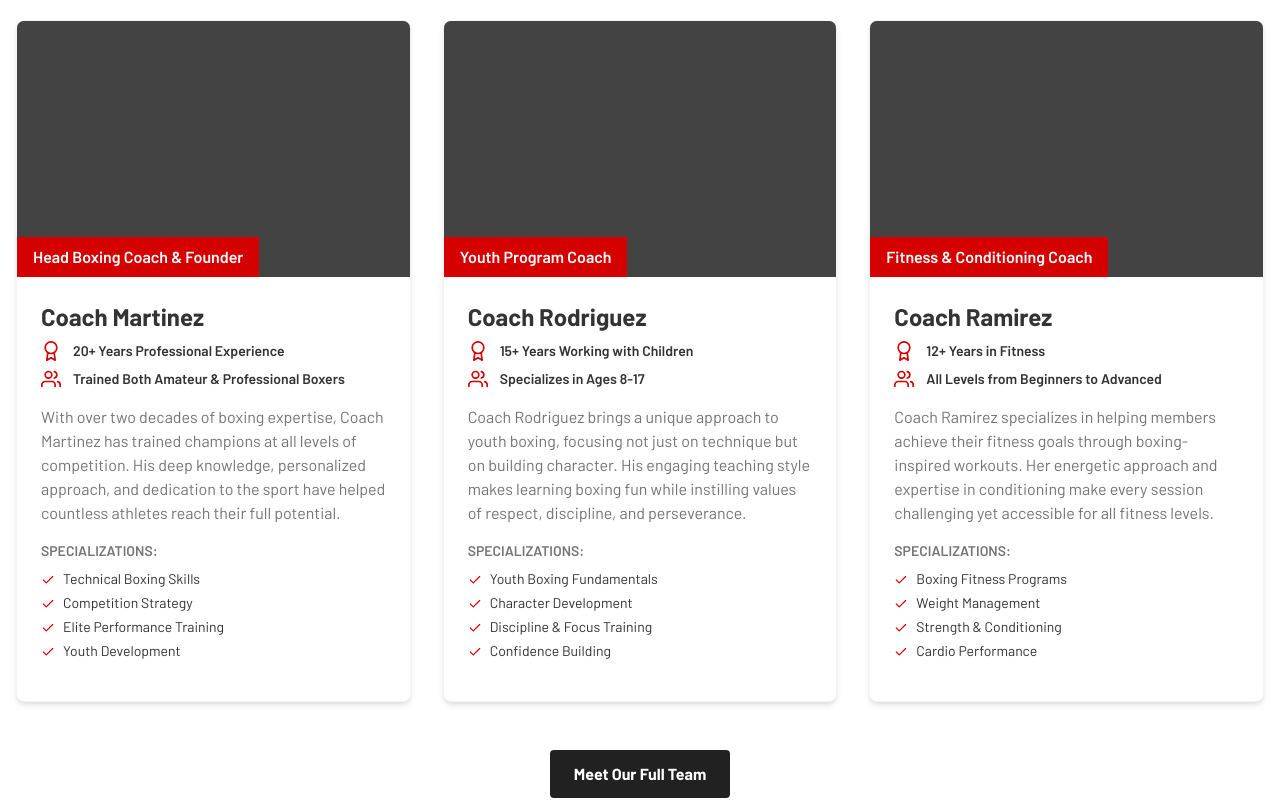
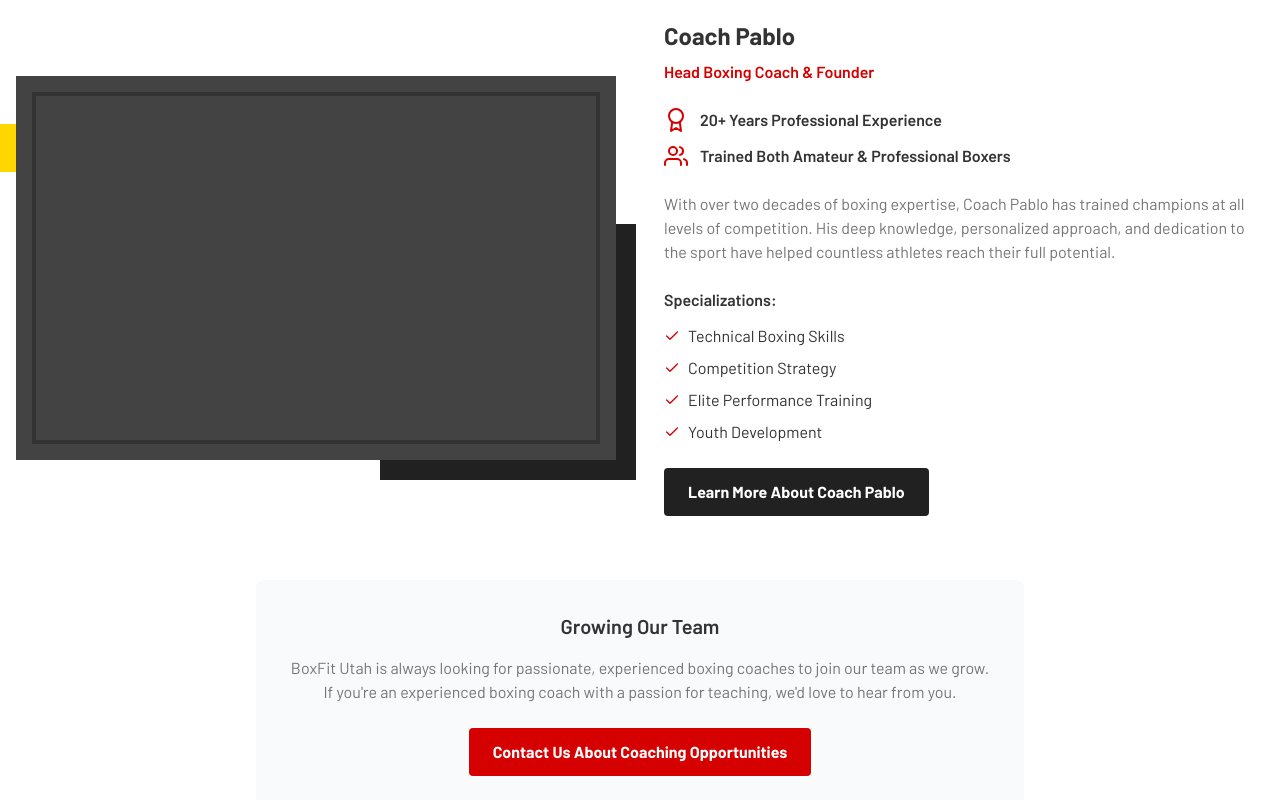
Before and after one commit to AlexCabreraD/boxfit, a Next.js app: page /about in a window 1280 px wide. Shown: the part 2800-3600 px from the top of the page. Built offline with nearby package versions, Linux system fonts and the light colour scheme.

Commit message:
Change trainers to Coach Pablo and only.

```diff
--- a/src/components/about/OurTrainers.tsx
+++ b/src/components/about/OurTrainers.tsx
@@ -1,47 +1,5 @@
 import Link from "next/link";
 import { FiAward, FiUsers, FiCheck } from "react-icons/fi";
-
-const trainers = [
-  {
-    name: "Coach Martinez",
-    role: "Head Boxing Coach & Founder",
-    experience: "20+ Years Professional Experience",
-    clientTypes: "Trained Both Amateur & Professional Boxers",
-    specializations: [
-      "Technical Boxing Skills",
-      "Competition Strategy",
-      "Elite Performance Training",
-      "Youth Development",
-    ],
-    bio: "With over two decades of boxing expertise, Coach Martinez has trained champions at all levels of competition. His deep knowledge, personalized approach, and dedication to the sport have helped countless athletes reach their full potential.",
-  },
-  {
-    name: "Coach Rodriguez",
-    role: "Youth Program Coach",
-    experience: "15+ Years Working with Children",
-    clientTypes: "Specializes in Ages 8-17",
-    specializations: [
-      "Youth Boxing Fundamentals",
-      "Character Development",
-      "Discipline & Focus Training",
-      "Confidence Building",
-    ],
-    bio: "Coach Rodriguez brings a unique approach to youth boxing, focusing not just on technique but on building character. His engaging teaching style makes learning boxing fun while instilling values of respect, discipline, and perseverance.",
-  },
-  {
-    name: "Coach Ramirez",
-    role: "Fitness & Conditioning Coach",
-    experience: "12+ Years in Fitness",
-    clientTypes: "All Levels from Beginners to Advanced",
-    specializations: [
-      "Boxing Fitness Programs",
-      "Weight Management",
-      "Strength & Conditioning",
-      "Cardio Performance",
-    ],
-    bio: "Coach Ramirez specializes in helping members achieve their fitness goals through boxing-inspired workouts. Her energetic approach and expertise in conditioning make every session challenging yet accessible for all fitness levels.",
-  },
-];
 
 const OurTrainers = () => {
   return (
@@ -49,7 +7,7 @@ const OurTrainers = () => {
       <div className="container mx-auto px-4">
         <div className="text-center mb-12">
           <h2 className="font-accent text-3xl md:text-4xl mb-3 text-boxing-black">
-            MEET OUR <span className="text-boxing-red">TRAINERS</span>
+            MEET OUR <span className="text-boxing-red">HEAD COACH</span>
           </h2>
           <p className="text-lg max-w-2xl mx-auto">
             Learn from experienced professionals dedicated to your boxing
@@ -57,66 +15,92 @@ const OurTrainers = () => {
           </p>
         </div>
 
-        <div className="grid grid-cols-1 lg:grid-cols-3 gap-8">
-          {trainers.map((trainer, index) => (
-            <div
-              key={index}
-              className="bg-white rounded-card shadow-card overflow-hidden border border-gray-100"
-            >
-              <div className="h-64 bg-boxing-black relative">
-                <div className="absolute inset-0 bg-steel-gray opacity-40"></div>
-                <div className="absolute bottom-0 left-0 bg-boxing-red px-4 py-2 text-white font-semibold">
-                  {trainer.role}
+        <div className="grid grid-cols-1 md:grid-cols-2 gap-12 items-center">
+          <div className="relative">
+            <div className="relative h-96 z-10">
+              <div className="absolute inset-4 border-4 border-boxing-red z-20"></div>
+              <div className="absolute inset-0 bg-boxing-black overflow-hidden">
+                {/* Replace with actual image when available */}
+                <div className="w-full h-full bg-steel-gray opacity-40"></div>
               </div>
             </div>
 
-              <div className="p-6">
+            <div className="absolute -bottom-5 -right-5 w-64 h-64 bg-boxing-black z-0"></div>
+            <div className="absolute top-12 -left-5 w-12 h-12 bg-accent-gold z-0"></div>
+          </div>
+
+          <div>
             <h3 className="font-primary font-bold text-2xl mb-2">
-                  {trainer.name}
+              Coach Pablo
             </h3>
+            <p className="text-boxing-red font-semibold mb-6">
+              Head Boxing Coach & Founder
+            </p>
 
-                <div className="mb-4">
-                  <div className="flex items-center mb-2">
-                    <FiAward className="text-boxing-red mr-3" size={20} />
-                    <p className="text-sm font-semibold">
-                      {trainer.experience}
+            <div className="mb-6">
+              <div className="flex items-center mb-3">
+                <FiAward className="text-boxing-red mr-3" size={24} />
+                <p className="font-semibold">
+                  20+ Years Professional Experience
                 </p>
               </div>
-                  <div className="flex items-center">
-                    <FiUsers className="text-boxing-red mr-3" size={20} />
-                    <p className="text-sm font-semibold">
-                      {trainer.clientTypes}
+              <div className="flex items-center mb-3">
+                <FiUsers className="text-boxing-red mr-3" size={24} />
+                <p className="font-semibold">
+                  Trained Both Amateur & Professional Boxers
                 </p>
               </div>
             </div>
 
-                <p className="text-caption-text mb-4">{trainer.bio}</p>
+            <p className="text-caption-text mb-6">
+              With over two decades of boxing expertise, Coach Pablo has trained
+              champions at all levels of competition. His deep knowledge,
+              personalized approach, and dedication to the sport have helped
+              countless athletes reach their full potential.
+            </p>
 
-                <div className="mb-4">
-                  <h4 className="font-semibold mb-2 text-sm uppercase text-steel-gray">
-                    Specializations:
-                  </h4>
-                  <ul className="space-y-1">
-                    {trainer.specializations.map((item, i) => (
-                      <li key={i} className="flex items-start text-sm">
+            <div className="mb-6">
+              <h4 className="font-semibold mb-3">Specializations:</h4>
+              <ul className="space-y-2">
+                {[
+                  "Technical Boxing Skills",
+                  "Competition Strategy",
+                  "Elite Performance Training",
+                  "Youth Development",
+                ].map((item, index) => (
+                  <li key={index} className="flex items-start">
                     <FiCheck className="text-boxing-red mr-2 mt-1 flex-shrink-0" />
                     <span>{item}</span>
                   </li>
                 ))}
               </ul>
             </div>
-              </div>
-            </div>
-          ))}
-        </div>
 
-        <div className="text-center mt-12">
             <Link
               href="/trainers"
               className="inline-block bg-boxing-black text-white px-6 py-3 rounded-button font-bold hover:bg-steel-gray transition-colors"
             >
-            Meet Our Full Team
+              Learn More About Coach Pablo
             </Link>
+          </div>
+        </div>
+
+        <div className="mt-16 text-center">
+          <div className="p-8 bg-gray-50 rounded-lg max-w-3xl mx-auto">
+            <h3 className="font-semibold text-xl mb-4">Growing Our Team</h3>
+            <p className="text-caption-text mb-6">
+              BoxFit Utah is always looking for passionate, experienced boxing
+              coaches to join our team as we grow. If you&#39;re an experienced
+              boxing coach with a passion for teaching, we&#39;d love to hear
+              from you.
+            </p>
+            <Link
+              href="/contact"
+              className="inline-block bg-boxing-red text-white px-6 py-3 rounded-button font-bold hover:bg-opacity-90 transition-colors"
+            >
+              Contact Us About Coaching Opportunities
+            </Link>
+          </div>
         </div>
       </div>
     </section>
--- a/src/components/home/TrainerSpotlight.tsx
+++ b/src/components/home/TrainerSpotlight.tsx
@@ -31,7 +31,7 @@ const TrainerSpotlight = () => {
 
           <div>
             <h3 className="font-primary font-bold text-2xl mb-2">
-              Coach Martinez
+              Coach Pablo
             </h3>
             <p className="text-boxing-red font-semibold mb-6">
               Head Boxing Coach & Founder
@@ -53,10 +53,10 @@ const TrainerSpotlight = () => {
             </div>
 
             <p className="text-caption-text mb-6">
-              With over two decades of boxing expertise, Coach Martinez has
-              trained champions at all levels of competition. His deep
-              knowledge, personalized approach, and dedication to the sport have
-              helped countless athletes reach their full potential.
+              With over two decades of boxing expertise, Coach Pablo has trained
+              champions at all levels of competition. His deep knowledge,
+              personalized approach, and dedication to the sport have helped
+              countless athletes reach their full potential.
             </p>
 
             <div className="mb-6">
```
Lines whose indentation alone changed are shown as unchanged.
